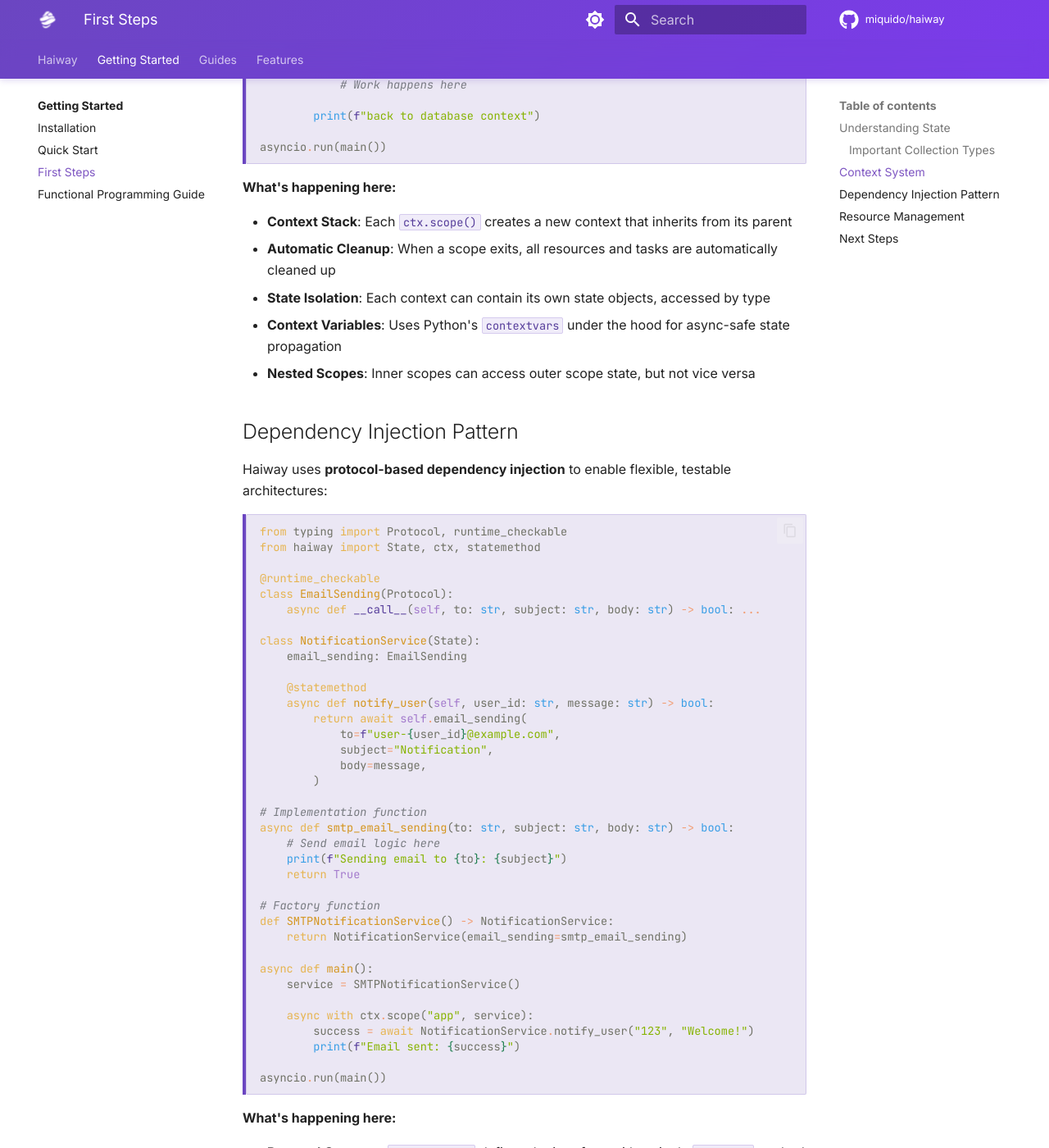
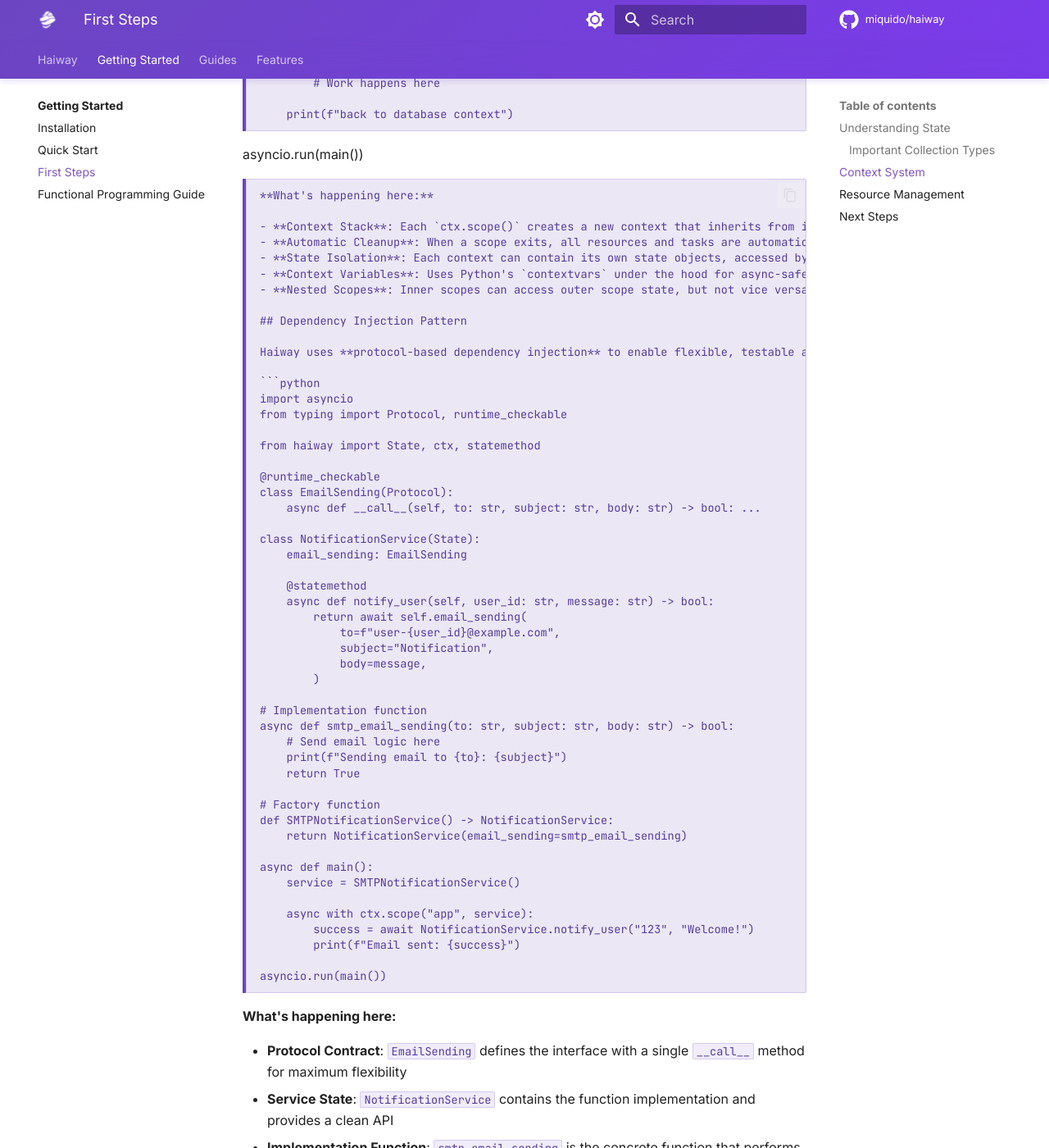
Before and after one commit to miquido/haiway, an MkDocs documentation site: the page built from docs/getting-started/first-steps.md, in a window 1280 px wide and 1400 px high, scrolled down 1824 px. Shown: the whole window at 82% size. Built offline with MkDocs 1.6.1 and Material for MkDocs 9.7.7, drawn with Linux system fonts in a browser that asks for light colours; comment, search, counter and statistics services are not loaded; some of the changed text lies outside the part shown.

Commit message:
Fixed code

````diff
--- a/docs/getting-started/first-steps.md
+++ b/docs/getting-started/first-steps.md
@@ -9,8 +9,8 @@
 predictable behavior:
 
 ```python
+from typing import Mapping, Sequence
 from haiway import State
-from typing import Sequence, Mapping
 
 class UserPreferences(State):
     theme: str = "light"
@@ -59,9 +59,11 @@
 The context system provides **scoped execution environments** that manage state and resources
 automatically:
 
-```python
+```pythonfrom haiway import ctx
+import asyncio
+
 from haiway import ctx
-import asyncio
+
 
 async def main():
     # Contexts can be nested
@@ -90,7 +92,9 @@
 Haiway uses **protocol-based dependency injection** to enable flexible, testable architectures:
 
 ```python
+import asyncio
 from typing import Protocol, runtime_checkable
+
 from haiway import State, ctx, statemethod
 
 @runtime_checkable
@@ -148,8 +152,12 @@
 Haiway provides **automatic resource cleanup** through disposable context managers:
 
 ```python
-from typing import Mapping
+import asyncio
+from collections.abc import Mapping
 from contextlib import asynccontextmanager
+
+from haiway import State, ctx
+
 
 @asynccontextmanager
 async def database_connection():
````
Also changed, not shown: docs/getting-started/functional-programming-guide.md (+62 -15 lines).
